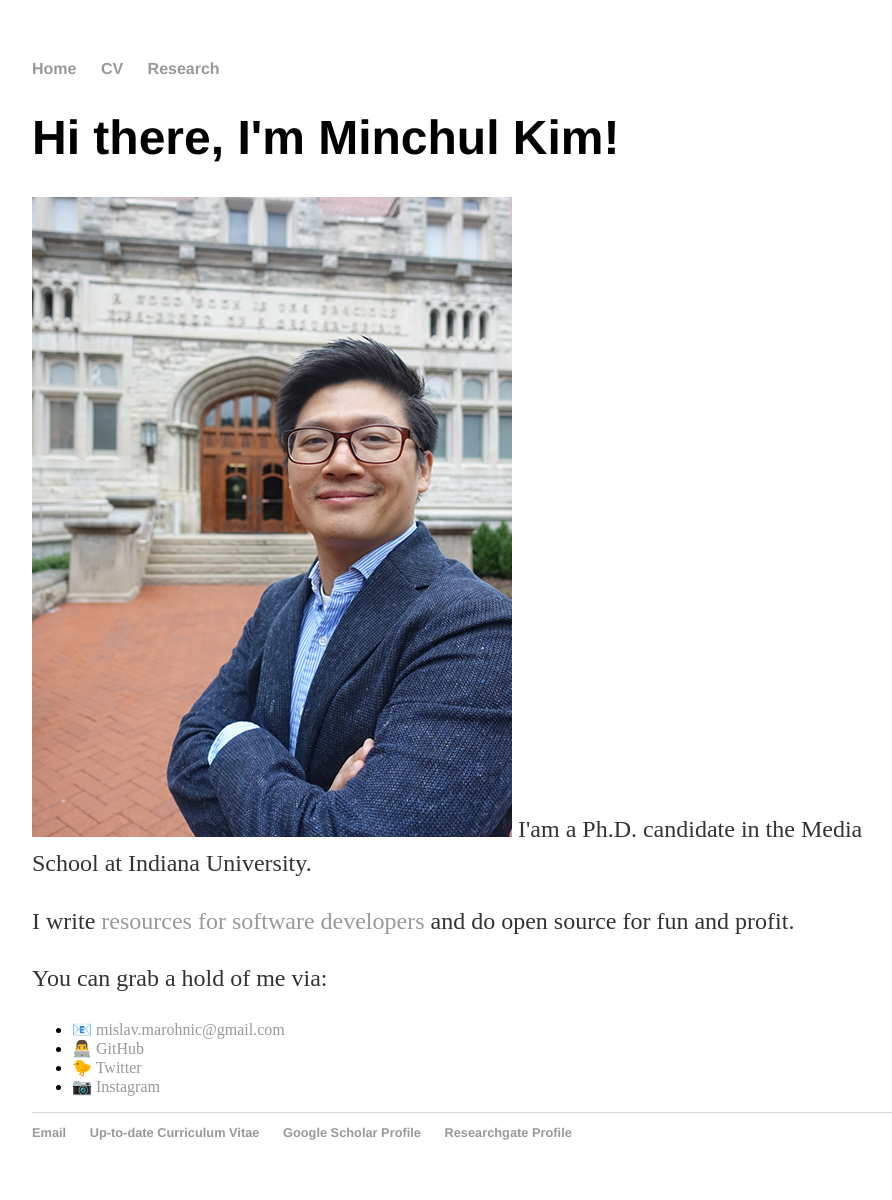
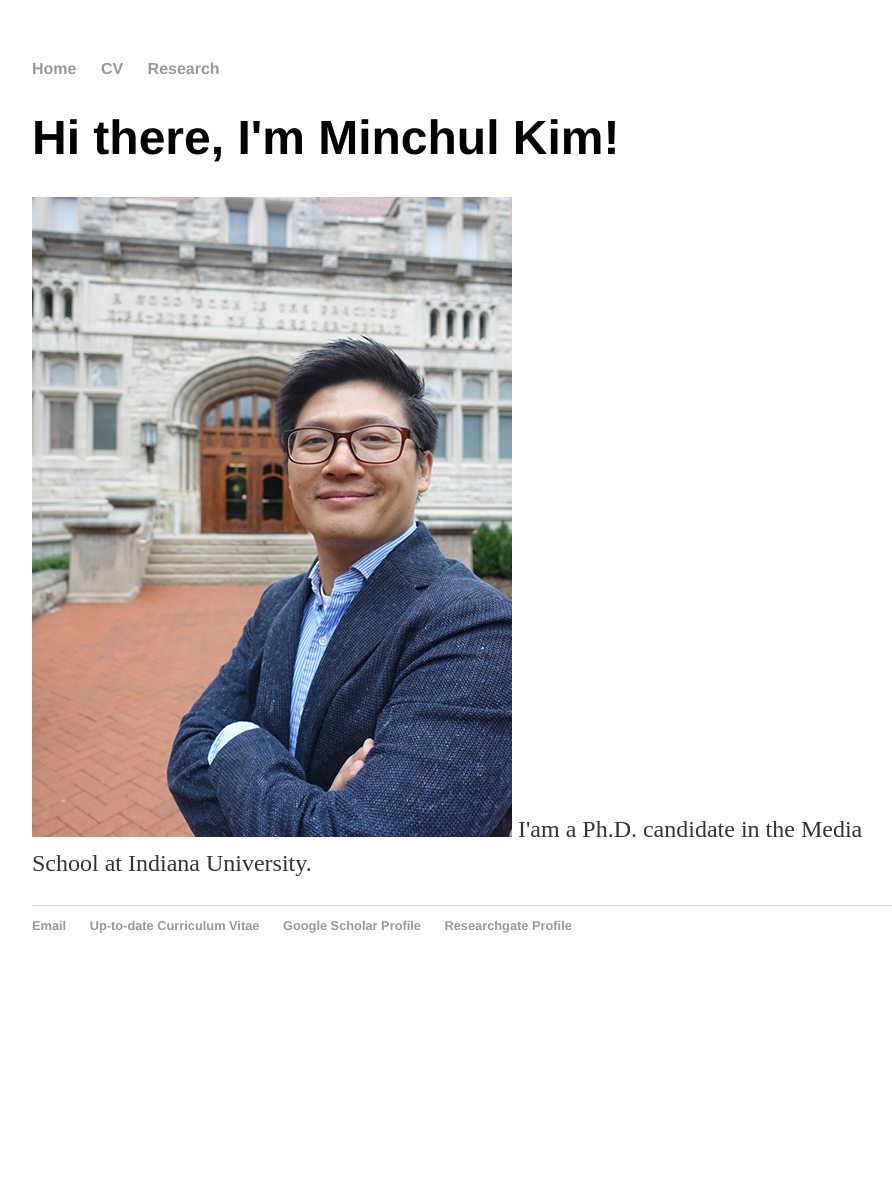
Before and after one commit to minchulkim731/minchulkim731.github.io, a Jekyll site: the page built from index.html, in a window 1280 px wide. Shown: the whole page, without its empty margins (160-1052 px from the left). Built offline with Jekyll 4.4.1, drawn with Linux system fonts in a browser that asks for light colours; after the commit the page ends 993 px from its top, so only the background shows below that.

Commit message:
Update index.html

```diff
--- a/index.html
+++ b/index.html
@@ -8,30 +8,4 @@ title: Minchul Kim_Ph.D. Candidate_The Media School_Indiana University
 		<img src="/images/Portrait_Minchul Kim_061419.jpg" alt="Minchul Kim" class="photo">
 	    	I'am a Ph.D. candidate in the Media School at Indiana University</span>.
 	</p>
-	  <p>
-	    I write <a href="/blog/">resources for software developers</a>
-	    and do open source for fun and profit.
-	  </p>
-	  <p>
-	    You can grab a hold of me via:
-	  </p>
-	  <ul>
-	    <li>
-	      <span class="emoji">📧</span>
-	      <a class="email" href="mailto:mislav.marohnic@gmail.com">mislav.marohnic@gmail.com</a>
-	    </li>
-	    <li>
-	      <span class="emoji">👨‍💻</span>
-	      <a rel="me" href="https://github.com/mislav" title="Mislav on GitHub">GitHub</a>
-	    </li>
-	    <li>
-	      <span class="emoji">🐤</span>
-	      <a rel="me" href="https://twitter.com/mislav" title="Mislav on Twitter">Twitter</a>
-	    </li>
-	    <li>
-	      <span class="emoji">📷</span>
-	      <a rel="me" href="https://instagram.com/mislav" title="Mislav on Instagram">Instagram</a>
-	    </li>
-	  </ul>
-
 </div><!-- /.blurb -->
```
